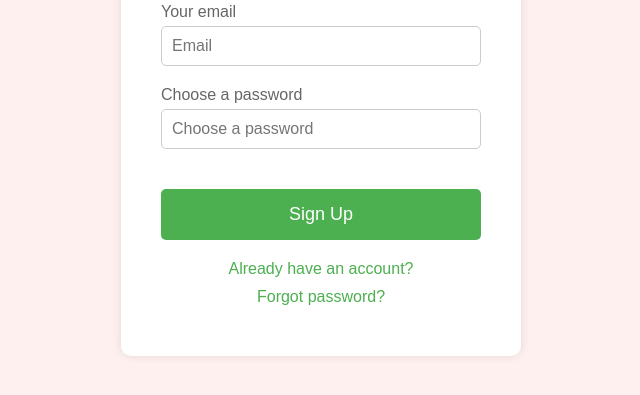
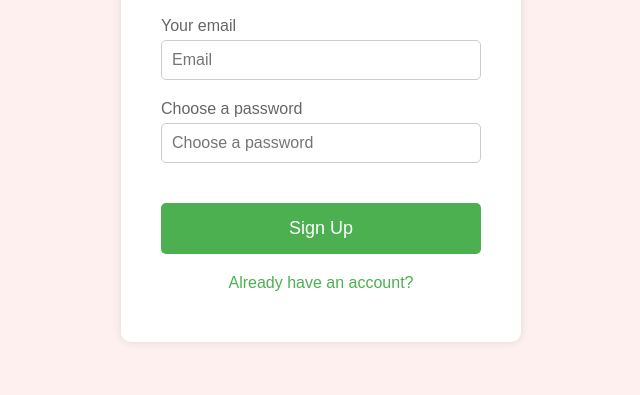
Before and after one commit to deepak93o/Log-in-Page, a plain HTML site: page SignUp.html in a window 1280 px wide. Shown: the part 335-730 px from the top of the page, without its empty margins (319-959 px from the left). Drawn offline with Linux system fonts and the light colour scheme.

Commit message:
SignUp.html

```diff
--- a/SignUp.html
+++ b/SignUp.html
@@ -28,7 +28,6 @@
             <button type="submit">Sign Up</button>
             <div class="links">
                 <a href="index.html">Already have an account?</a>
-                <a href="forgot-password.html">Forgot password?</a>
             </div>
         </form>
     </div>
```
